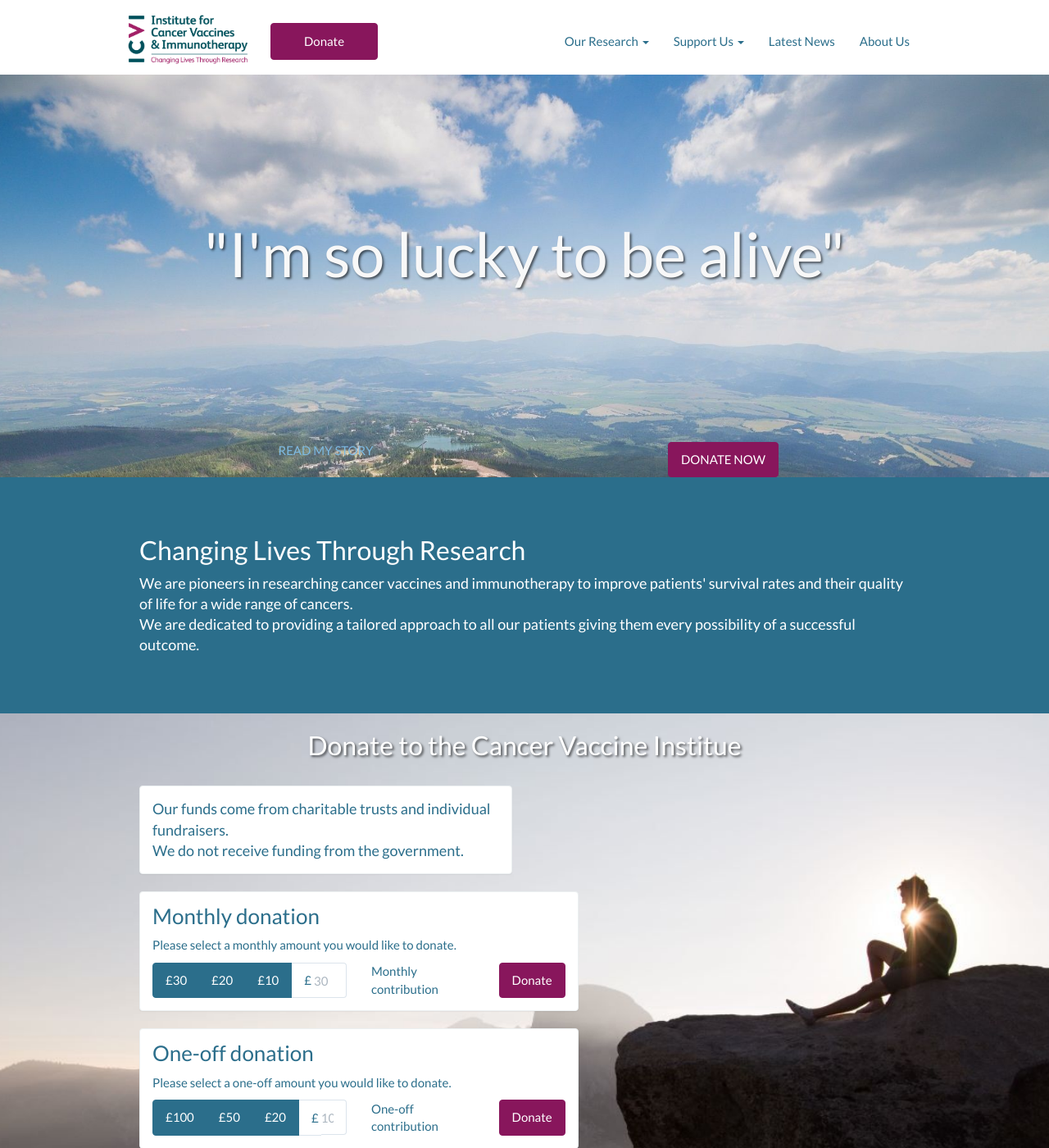
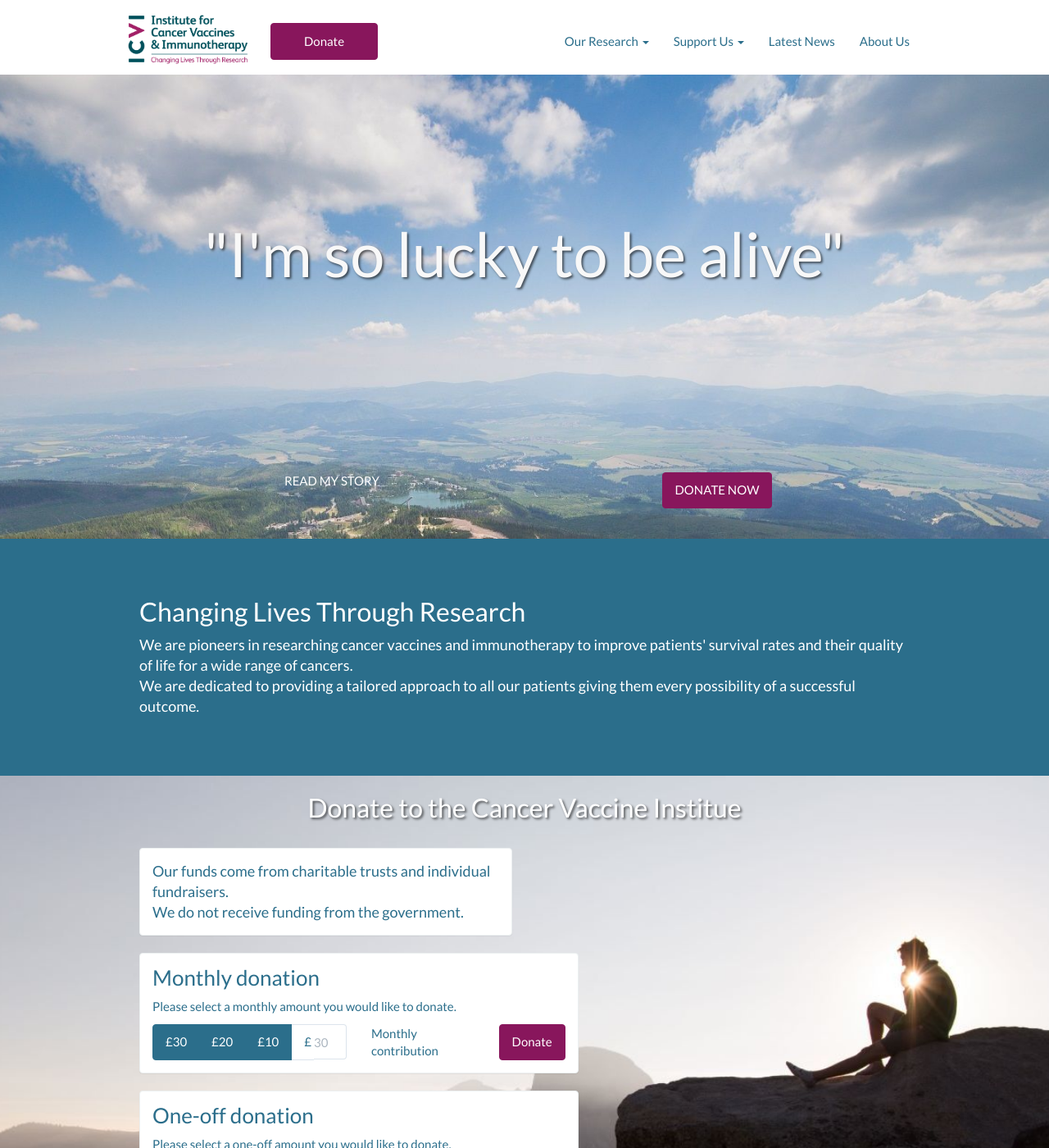
Before and after one commit to CancerVaccine/cancervaccine.github.io, a Jekyll site: the page built from index.html, in a window 1280 px wide and 1400 px high. Shown: the whole window at 82% size. Built offline with Jekyll 4.4.1, drawn with Linux system fonts in a browser that asks for light colours; nearby versions of some CDN libraries.

Commit message:
Updated '/_sass/_landing-page.scss' via CloudCannon

```diff
--- a/_sass/_landing-page.scss
+++ b/_sass/_landing-page.scss
@@ -78,6 +78,13 @@
 
 .body-content {
     padding-bottom: 0;
+}
+
+.content-section-top{
+    margin: 4% 0;
+    .content-section-top-left a{
+        color: #fff;
+    }
 }
 
 .content-section-a {
```
